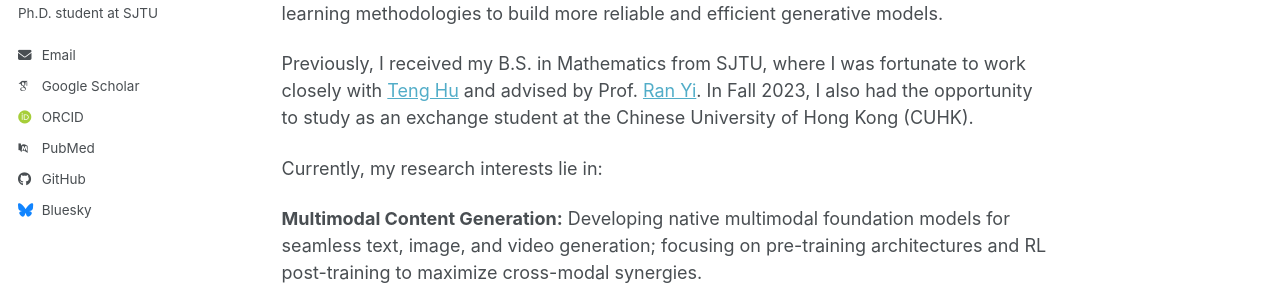
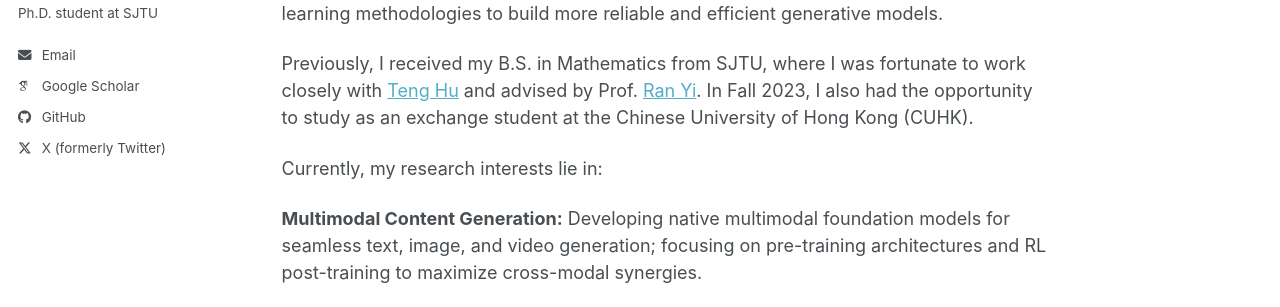
Before and after one commit to karrykkk/karrykkk.github.io, a Jekyll site: the page built from _pages/about.md, in a window 1280 px wide. Shown: the part 315-622 px from the top of the page. Built offline with Jekyll 4.4.1, drawn with Linux system fonts in a browser that asks for light colours; some web fonts are replaced; a script bundle is joined from its source files by our own code; library files that are not in the unit come from our copies.

Commit message:
Update _config.yml

```diff
--- a/_config.yml
+++ b/_config.yml
@@ -38,10 +38,10 @@ author:
   googlescholar    : "https://scholar.google.com/citations?user=PS_CX0AAAAAJ"
   inspire-hep      : # URL
   impactstory      : # URL
-  orcid            : "https://orcid.org/yourorcidurl"
+  orcid            : # "https://orcid.org/yourorcidurl"
   semantic         : # URL
   ssrn             : # URL
-  pubmed           : "https://www.ncbi.nlm.nih.gov/pubmed/?term=john+snow"
+  pubmed           : # "https://www.ncbi.nlm.nih.gov/pubmed/?term=john+snow"
   researchgate     : # URL
   scopus           : # URL
   zotero           : # URL
@@ -51,13 +51,13 @@ author:
   bitbucket        : # Username - Update with your username on the site
   codepen          : # Username
   dribbble         : # Username
-  github           : "academicpages"
+  github           : "karrykkk"
   kaggle           : # Username
   stackoverflow    : # User number or user number and name (i.e., use "1" or "1/jeff-atwood")
 
   # Social media
   artstation       : # Username
-  bluesky          : "bsky.app" # Replace this with you Bluesky username
+  bluesky          : # "bsky.app" # Replace this with you Bluesky username
   facebook         : # Username
   flickr           : # Username
   foursquare       : # Username
@@ -74,7 +74,7 @@ author:
   steam            : # Username
   telegram         : # URL
   tumblr           : # Username
-  twitter          : # Username for X / Twitter
+  twitter          : kou_siqi
   vine             : # Username
   weibo            : # Username
   wikipedia        : # Username
```
